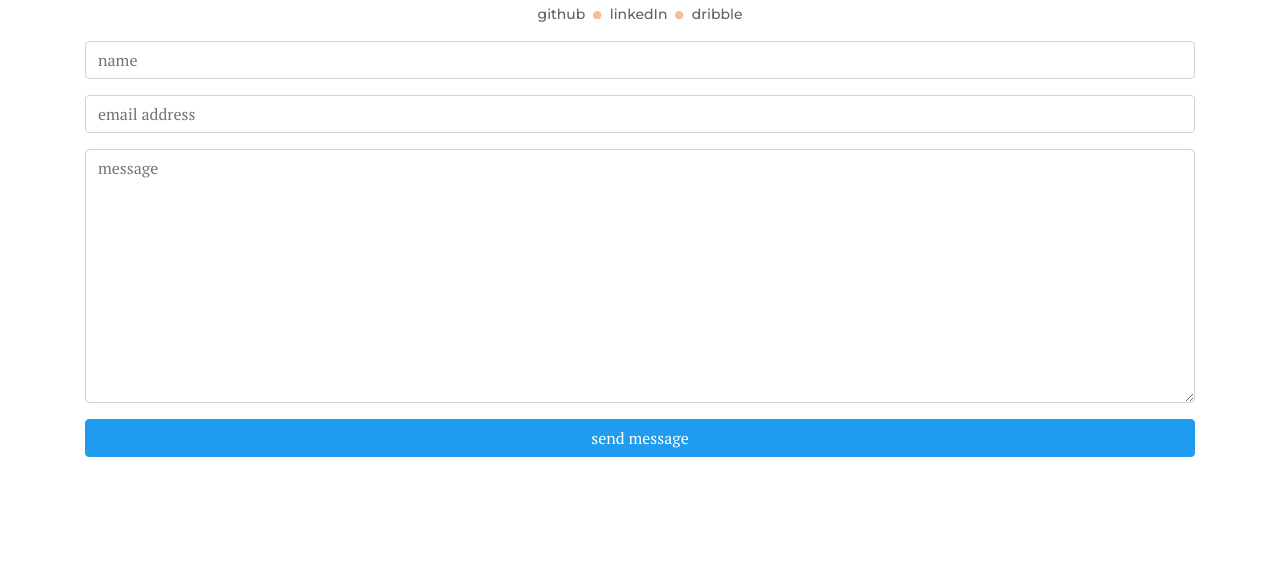
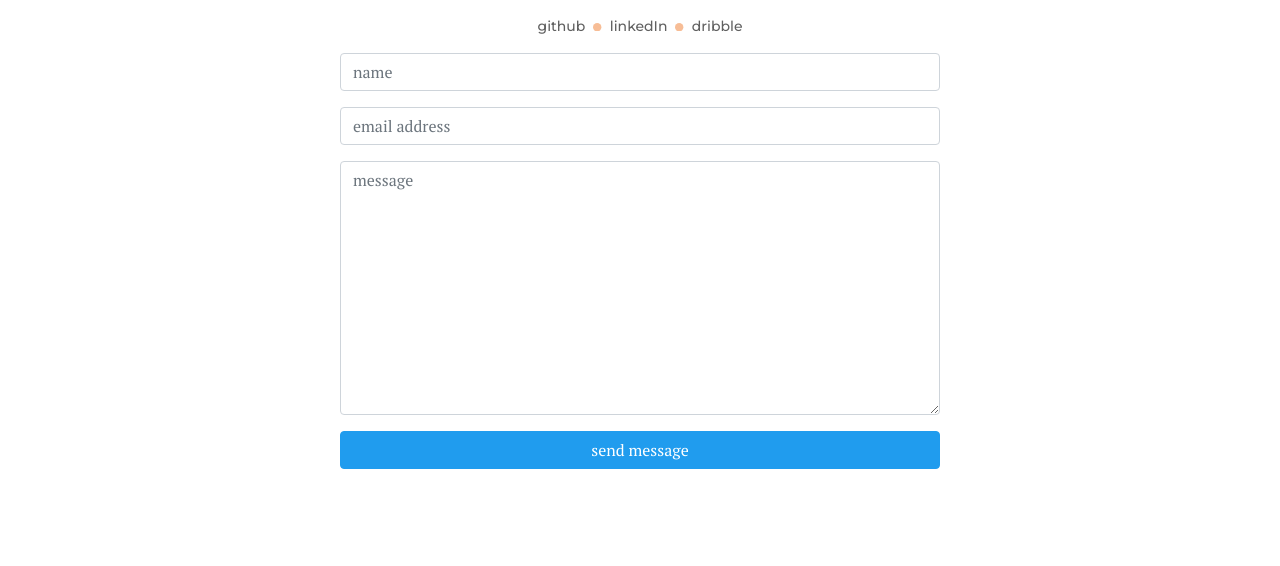
Before and after one commit to kurtobando/simple-portfolio, a Gatsby site: page /contact in a window 1280 px wide. Shown: the part 234-800 px from the top of the page. Built offline with nearby package versions, Linux system fonts and the light colour scheme; Gatsby itself is replaced by a stand-in of ours.

Commit message:
commit max width for the contact.js

```diff
--- a/src/pages/contact.js
+++ b/src/pages/contact.js
@@ -7,7 +7,7 @@
 	return (
 		<Fragment>
 			<TemplateDefault>
-				<div className="d-flex flex-column justify-content-center" style={{ minHeight : "90vh" }}>
+				<div className="d-flex flex-column justify-content-center mx-auto" style={{ minHeight : "90vh", maxWidth : "600px" }}>
 					<div className="text-center">
 						<h1>Want to work together ? </h1>
 						<AccentLine/>
```
